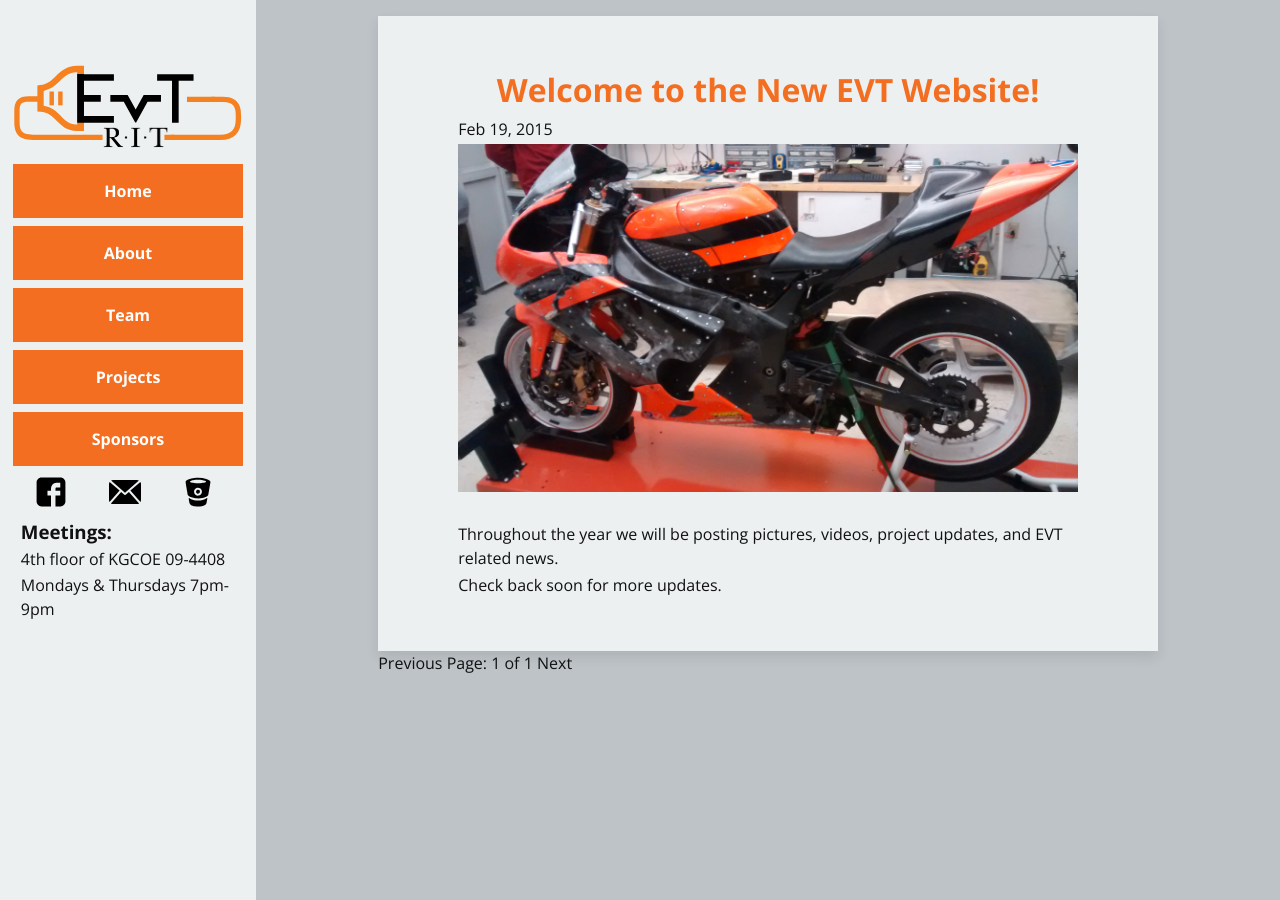
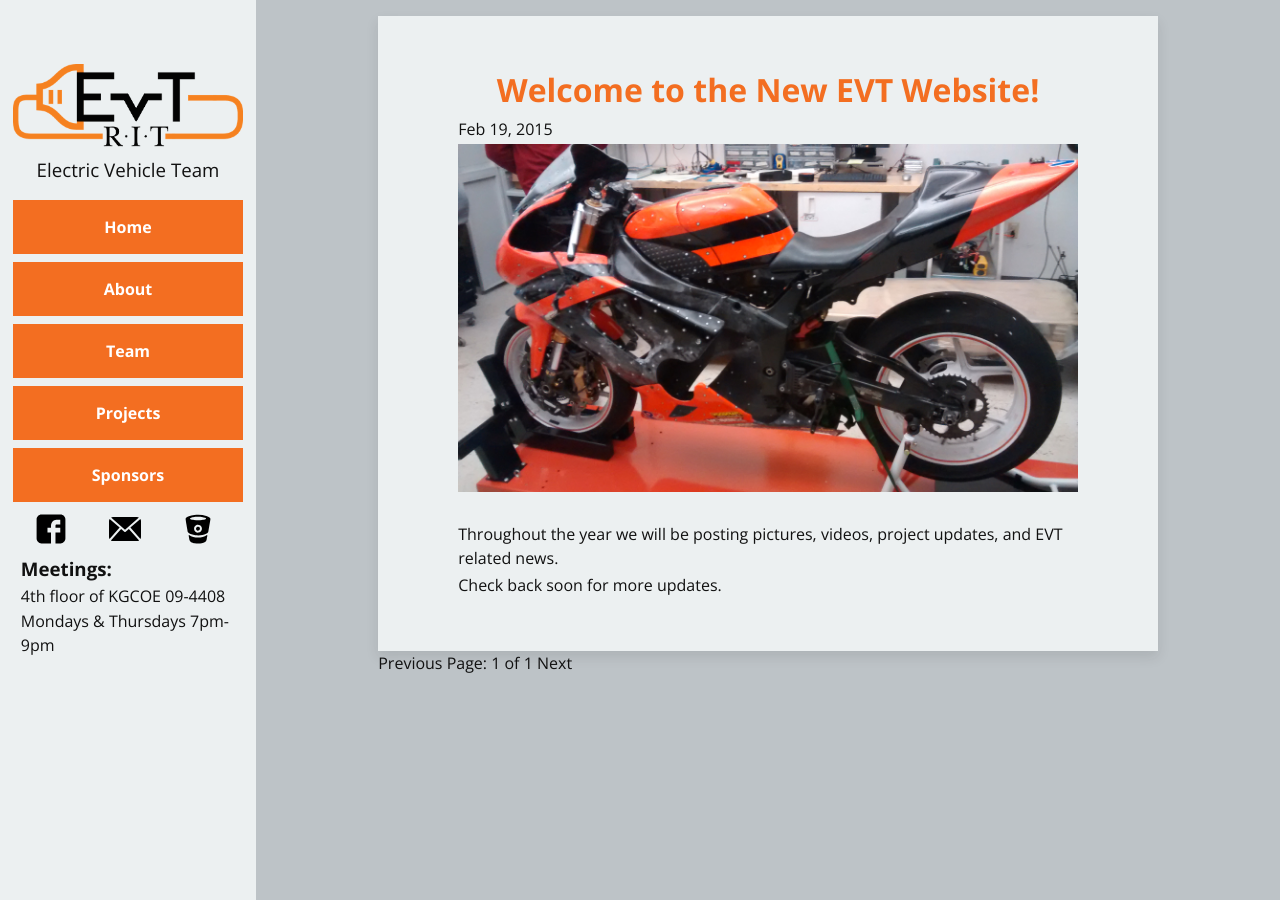
Before and after one commit to RIT-EVT/RIT-EVT.github.io, a Jekyll site: the page built from index.html, in a window 1280 px wide. Built offline with Jekyll 4.4.1, drawn with Linux system fonts in a browser that asks for light colours; the list of posts is cut into pages by our own code.

Commit message:
Added subtitle below logo in sidebar

```diff
--- a/_includes/sidebar.html
+++ b/_includes/sidebar.html
@@ -1,6 +1,7 @@
 <div class="sidebar">
   <div id="sidebar-content">
-    <a href="/"><img src="/img/new_evt_logo.svg"/></a>
+    <a href="/"><img src="/img/new_evt_logo.png"/></a>
+      <h3 class="logo-subtitle">Electric Vehicle Team</h3>
     <div class="sidebar-links">
       <ul>
         <li><a href="/">Home</a></li>
--- a/_sass/_base.scss
+++ b/_sass/_base.scss
@@ -205,3 +205,9 @@ pre {
         }
     }
 }
+
+
+.logo-subtitle {
+  text-align: center;
+  margin-top: 0.5em;
+}
```
Also changed, not shown: img/new_evt_logo.png (added).
